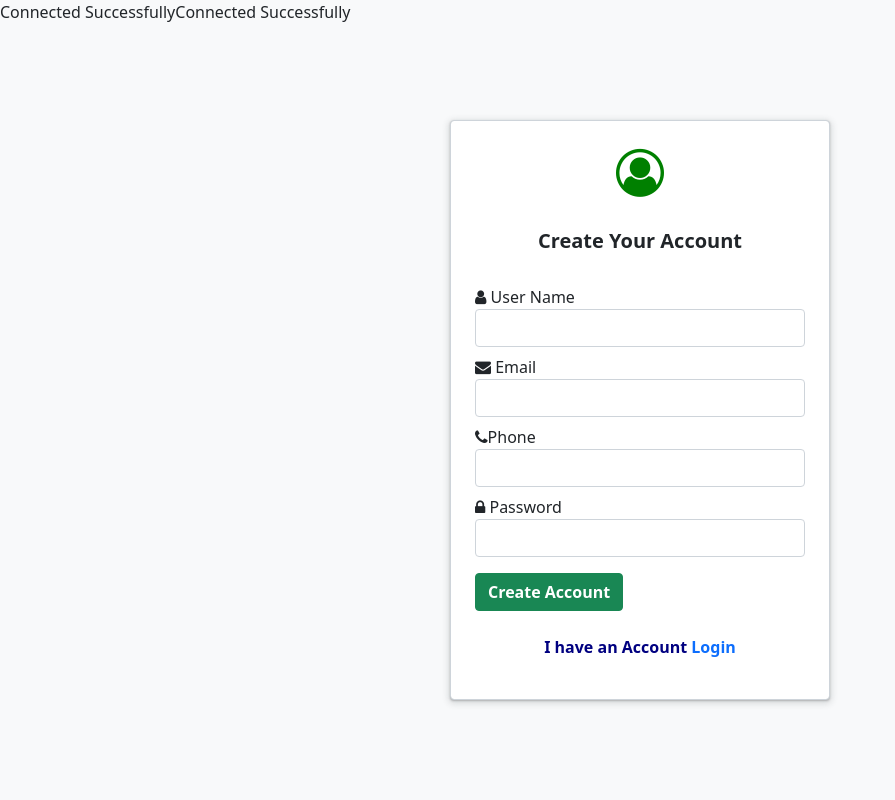
After one commit to JADAVEDEEEP/Core_PHP_Uptake, a PHP site: page /CrudNew/html/register.php in a window 1280 px wide. The commit adds this page. Shown: the whole page, without its empty margins (0-895 px from the left). Run offline with PHP 8.4, Linux system fonts and the light colour scheme.

Commit message:
DAY13_CORE_PHP

```diff
--- /dev/null
+++ b/CrudNew/html/Register.php
@@ -0,0 +1,79 @@
+
+<?php
+include '../includes/Connection.php';
+include '../php/Register.php';
+?>
+<!DOCTYPE html>
+<html lang="en">
+
+<head>
+    <meta charset="UTF-8">
+    <meta name="viewport" content="width=device-width, initial-scale=1.0">
+    <link href="https://cdn.jsdelivr.net/npm/bootstrap@5.0.2/dist/css/bootstrap.min.css" rel="stylesheet">
+    <link rel="stylesheet" href="https://cdnjs.cloudflare.com/ajax/libs/font-awesome/4.7.0/css/font-awesome.css">
+    <link rel="shortcut icon" href="https://cdn-icons-png.flaticon.com/512/295/295128.png">
+    <script src="https://cdn.jsdelivr.net/npm/bootstrap@5.0.2/dist/js/bootstrap.bundle.min.js"></script>
+    <title>Registration</title>
+</head>
+
+<body class="bg-light">
+    <div class="container p-5 d-flex flex-column align-items-center">
+        <?php if ($message): ?>
+            <div class="toast align-items-center text-white border-0"
+                 role="alert" aria-live="assertive" aria-atomic="true"
+                 style="background-color: <?php echo $toastClass; ?>;">
+                <div class="d-flex">
+                    <div class="toast-body">
+                        <?php echo $message; ?>
+                    </div>
+                    <button type="button" class="btn-close btn-close-white me-2 m-auto"
+                            data-bs-dismiss="toast" aria-label="Close"></button>
+                </div>
+            </div>
+        <?php endif; ?>
+        <form method="post" class="form-control mt-5 p-4"
+              style="height:auto; width:380px; box-shadow: rgba(60, 64, 67, 0.3) 0px 1px 2px 0px,
+              rgba(60, 64, 67, 0.15) 0px 2px 6px 2px;">
+            <div class="row text-center" >
+                <i class="fa fa-user-circle-o fa-3x mt-1 mb-2" style="color: green;"></i>
+                <h5 class="p-4" style="font-weight: 700;">Create Your Account</h5>
+            </div>
+            <div class="mb-2">
+                <label for="username"><i class="fa fa-user"></i> User Name</label>
+                <input type="text" name="name" id="username" class="form-control" >
+                <span class="error text-danger"> <?php echo $nameErr;?></span>
+            </div>
+            <div class="mb-2 mt-2">
+                <label for="email"><i class="fa fa-envelope"></i> Email</label>
+                <input type="email" name="email" id="email" class="form-control" >
+                <span class="error text-danger"> <?php echo $emailErr;?></span>
+            </div>
+            <div class="mb-2 mt-2">
+                <label for="PhoneNumber"><i class="fa fa-phone" aria-hidden="true"></i>Phone</label>
+                <input type="phonenumber" name="phone" id="phone" class="form-control">
+                <span class="error text-danger"> <?php echo $phoneErr;?></span>
+            </div>
+            <div class="mb-2 mt-2">
+                <label for="password"><i class="fa fa-lock"></i> Password</label>
+                <input type="password" name="password" id="password" class="form-control">
+                <span class="error text-danger"><?php echo $passwordErr;?></span>
+            </div>
+            <div class="mb-2 mt-3">
+                <button type="submit" class="btn btn-success bg-success" style="font-weight: 600;">Create Account</button>
+            </div>
+            <div class="mb-2 mt-4">
+                <p class="text-center" style="font-weight: 600; color: navy;">I have an Account <a href="./login.php" style="text-decoration: none;">Login</a></p>
+            </div>
+        </form>
+    </div>
+
+    <script>
+        let toastElList = [].slice.call(document.querySelectorAll('.toast'))
+        let toastList = toastElList.map(function (toastEl) {
+            return new bootstrap.Toast(toastEl, { delay: 3000 });
+        });
+        toastList.forEach(toast => toast.show());
+    </script>
+</body>
+
+</html>
--- a/CrudNew/includes/Connection.php
+++ b/CrudNew/includes/Connection.php
@@ -7,7 +7,7 @@ $dbname = "php_crud";
 
 $conn = new mysqli($servername, $username, $password, $dbname);
 
-echo "hal chak me agaya";
+echo "Connected Successfully";
 
 if ($conn->connect_error) {
     die("Connection failed: " . $conn->connect_error);
--- a/CrudNew/index.php
+++ /dev/null
@@ -1 +0,0 @@
-<?php include '../CrudNew/includes/Connection.php'?>
--- a/CrudNew/php/Dashboard.php
+++ /dev/null
@@ -1 +0,0 @@
-<?php include('../includes/Connection.php')?>
--- a/CrudNew/php/Register.php
+++ b/CrudNew/php/Register.php
@@ -3,25 +3,63 @@ include '../includes/Connection.php';
 
 $message = "";
 $toastClass = "";
+$nameErr = $emailErr = $phoneErr = $passwordErr = "";
+$isValid = true;
 
 if ($_SERVER["REQUEST_METHOD"] == "POST") {
 
-    $name = mysqli_real_escape_string($conn, $_POST['name']);
-    $email = mysqli_real_escape_string($conn, $_POST['email']);
-    $password = mysqli_real_escape_string($conn, $_POST['password']);
-    $phone = mysqli_real_escape_string($conn, $_POST['phone']);
+    function test_input($data) {
+        return htmlspecialchars(stripslashes(trim($data)));
+    }
+
+    $name = test_input($_POST['name']);
+    $email = test_input($_POST['email']);
+    $password = test_input($_POST['password']);
+    $phone = test_input($_POST['phone']);
 
 
-    if (!filter_var($email, FILTER_VALIDATE_EMAIL)) {
-        $message = "Invalid email format";
-        $toastClass = "#dc3545";
-    } else {
+    if (empty($name)) {
+        $nameErr = "Name is required";
+        $isValid = false;
+    } elseif (!preg_match("/^[a-zA-Z ]*$/", $name)) {
+        $nameErr = "Only letters and whitespace allowed";
+        $isValid = false;
+    }
 
+
+    if (empty($phone)) {
+        $phoneErr = "Phone number is required";
+        $isValid = false;
+    } elseif (!preg_match("/^[0-9]{10}$/", $phone)) {
+        $phoneErr = "Invalid phone number format (10 digits required)";
+        $isValid = false;
+    }
+
+
+    if (empty($password)) {
+        $passwordErr = "Password is required";
+        $isValid = false;
+    } elseif (strlen($password) < 8) {
+        $passwordErr = "Password must be at least 8 characters long";
+        $isValid = false;
+    } elseif (!preg_match("/[A-Za-z]/", $password) || !preg_match("/[0-9]/", $password)) {
+        $passwordErr = "Password must contain at least one letter and one number";
+        $isValid = false;
+    }
+
+    // Email validation
+    if (empty($email) || !filter_var($email, FILTER_VALIDATE_EMAIL)) {
+        $emailErr = "Invalid email format";
+        $isValid = false;
+    }
+
+    if ($isValid) {
+
+        $email = mysqli_real_escape_string($conn, $email);
         $checkEmailQuery = "SELECT email FROM users WHERE email = '$email'";
         $checkEmailResult = mysqli_query($conn, $checkEmailQuery);
 
         if (!$checkEmailResult) {
-
             $message = "Error checking email: " . mysqli_error($conn);
             $toastClass = "#dc3545";
         } elseif (mysqli_num_rows($checkEmailResult) > 0) {
@@ -30,91 +68,24 @@ if ($_SERVER["REQUEST_METHOD"] == "POST") {
         } else {
 
             $hashedPassword = password_hash($password, PASSWORD_BCRYPT);
+            $insertQuery = "INSERT INTO users (name, email, phone, password) VALUES (?, ?, ?, ?)";
 
-            $insertQuery = "INSERT INTO users (name, email,phone, password) VALUES ('$name', '$email','$phone', '$hashedPassword')";
-            if (mysqli_query($conn, $insertQuery)) {
+            $stmt = mysqli_prepare($conn, $insertQuery);
+            mysqli_stmt_bind_param($stmt, "ssss", $name, $email, $phone, $hashedPassword);
+
+            if (mysqli_stmt_execute($stmt)) {
                 $message = "Account created successfully";
                 $toastClass = "#28a745";
+                header("Location: login.php");
             } else {
-
                 $message = "Error: " . mysqli_error($conn);
                 $toastClass = "#dc3545";
             }
+
+            mysqli_stmt_close($stmt);
         }
     }
-
 
     mysqli_close($conn);
 }
 ?>
-
-<!DOCTYPE html>
-<html lang="en">
-
-<head>
-    <meta charset="UTF-8">
-    <meta name="viewport" content="width=device-width, initial-scale=1.0">
-    <link href="https://cdn.jsdelivr.net/npm/bootstrap@5.0.2/dist/css/bootstrap.min.css" rel="stylesheet">
-    <link rel="stylesheet" href="https://cdnjs.cloudflare.com/ajax/libs/font-awesome/4.7.0/css/font-awesome.css">
-    <link rel="shortcut icon" href="https://cdn-icons-png.flaticon.com/512/295/295128.png">
-    <script src="https://cdn.jsdelivr.net/npm/bootstrap@5.0.2/dist/js/bootstrap.bundle.min.js"></script>
-    <title>Registration</title>
-</head>
-
-<body class="bg-light">
-    <div class="container p-5 d-flex flex-column align-items-center">
-        <?php if ($message): ?>
-            <div class="toast align-items-center text-white border-0"
-                 role="alert" aria-live="assertive" aria-atomic="true"
-                 style="background-color: <?php echo $toastClass; ?>;">
-                <div class="d-flex">
-                    <div class="toast-body">
-                        <?php echo $message; ?>
-                    </div>
-                    <button type="button" class="btn-close btn-close-white me-2 m-auto"
-                            data-bs-dismiss="toast" aria-label="Close"></button>
-                </div>
-            </div>
-        <?php endif; ?>
-        <form method="post" class="form-control mt-5 p-4"
-              style="height:auto; width:380px; box-shadow: rgba(60, 64, 67, 0.3) 0px 1px 2px 0px,
-              rgba(60, 64, 67, 0.15) 0px 2px 6px 2px;">
-            <div class="row text-center">
-                <i class="fa fa-user-circle-o fa-3x mt-1 mb-2" style="color: green;"></i>
-                <h5 class="p-4" style="font-weight: 700;">Create Your Account</h5>
-            </div>
-            <div class="mb-2">
-                <label for="username"><i class="fa fa-user"></i> User Name</label>
-                <input type="text" name="name" id="username" class="form-control" required>
-            </div>
-            <div class="mb-2 mt-2">
-                <label for="email"><i class="fa fa-envelope"></i> Email</label>
-                <input type="email" name="email" id="email" class="form-control" required>
-            </div>
-            <div class="mb-2 mt-2">
-                <label for="email"><i class="fa fa-envelope"></i> Phone</label>
-                <input type="phonenumber" name="phone" id="phone" class="form-control" required>
-            </div>
-            <div class="mb-2 mt-2">
-                <label for="password"><i class="fa fa-lock"></i> Password</label>
-                <input type="password" name="password" id="password" class="form-control" required>
-            </div>
-            <div class="mb-2 mt-3">
-                <button type="submit" class="btn btn-success bg-success" style="font-weight: 600;">Create Account</button>
-            </div>
-            <div class="mb-2 mt-4">
-                <p class="text-center" style="font-weight: 600; color: navy;">I have an Account <a href="./login.php" style="text-decoration: none;">Login</a></p>
-            </div>
-        </form>
-    </div>
-
-    <script>
-        let toastElList = [].slice.call(document.querySelectorAll('.toast'))
-        let toastList = toastElList.map(function (toastEl) {
-            return new bootstrap.Toast(toastEl, { delay: 3000 });
-        });
-        toastList.forEach(toast => toast.show());
-    </script>
-</body>
-
-</html>
```
Also changed, not shown: CrudNew/html/Login.php (added, +65 -0 lines), CrudNew/html/index.php (added, +47 -0 lines), CrudNew/html/logout.php (added, +14 -0 lines), CrudNew/php/Login.php (+50 -1 lines), CrudNew/php/index.php (added, +12 -0 lines).
